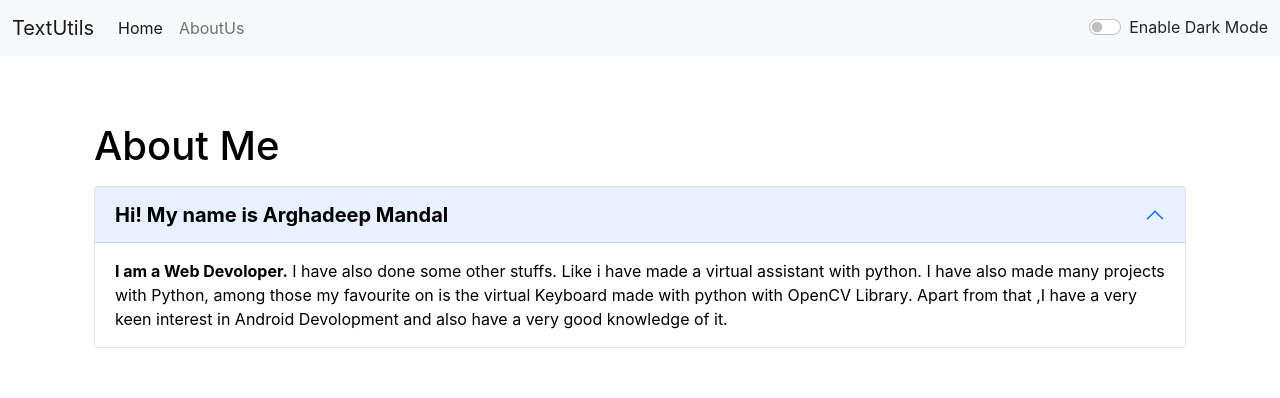
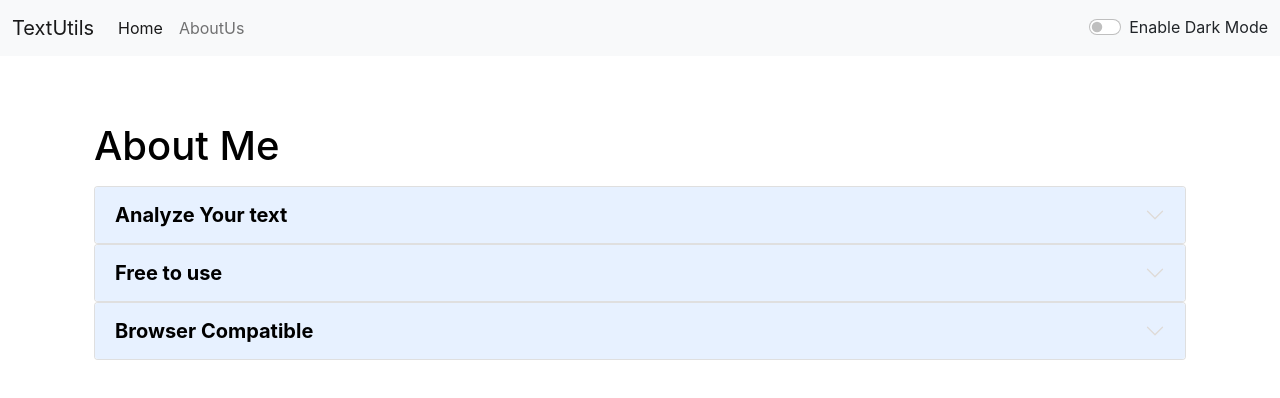
Before and after one commit to Devonox/TextUtils, a React (Create React App) app: page /About in a window 1280 px wide. Shown: the top 398 px of the page. Built offline with nearby package versions, Linux system fonts and the light colour scheme.

Commit message:
commit on 'master'

```diff
--- a/src/components/About.js
+++ b/src/components/About.js
@@ -1,39 +1,135 @@
 import React from "react";
 
 export default function About(props) {
-
   return (
     <>
       <div className="container">
-        <h1 className="my-3" style={{color: props.mode === "dark" ? "#ed9511" : "black"}}>About Me</h1>
+        <h1
+          className="my-3"
+          style={{ color: props.mode === "dark" ? "#ed9511" : "black" }}
+        >
+          About Me
+        </h1>
         <div className="accordion" id="accordionExample">
           <div className="accordion-item">
             <h2 className="accordion-header" id="headingOne">
               <button
-                className="accordion-button"
+                className="accordion-button collapsed"
                 type="button"
                 data-bs-toggle="collapse"
                 data-bs-target="#collapseOne"
                 aria-expanded="true"
                 aria-controls="collapseOne"
-                style={{color: "black", fontSize: 20,backgroundColor: props.mode === "dark" ? "rgb(245 148 148)" : "#e7f1ff"}}
+                style={{
+                  color: "black",
+                  fontSize: 20,
+                  backgroundColor:
+                    props.mode === "dark" ? "rgb(245 148 148)" : "#e7f1ff",
+                }}
               >
-                <b> Hi! My name is Arghadeep Mandal</b>
+                <b>Analyze Your text</b>
               </button>
             </h2>
             <div
               id="collapseOne"
-              className="accordion-collapse collapse show"
+              className="accordion-collapse collapse"
               aria-labelledby="headingOne"
               data-bs-parent="#accordionExample"
             >
-              <div className="accordion-body" style={{color: props.mode === "dark" ? "#ed9511" : "black", backgroundColor:props.mode==="dark"?"rgb(1 7 26)":"white"}}>
-                <strong>I am a Web Devoloper.</strong> I have also done some
-                other stuffs. Like i have made a virtual assistant with python.
-                 I have also made many projects with Python, among those my
-                favourite on is the virtual Keyboard made with python with
-                OpenCV Library. Apart from that ,I have a very keen interest in
-                Android Devolopment and also have a very good knowledge of it.
+              <div
+                className="accordion-body"
+                style={{
+                  color: props.mode === "dark" ? "#ed9511" : "black",
+                  backgroundColor:
+                    props.mode === "dark" ? "rgb(1 7 26)" : "white",
+                }}
+              >
+                Textutils gives you a way to analyze your text quickly and
+                efficiently. Be it word count, character count or
+              </div>
+            </div>
+          </div>
+        </div>
+        <div className="accordion" id="accordionExample">
+          <div className="accordion-item">
+            <h2 className="accordion-header" id="headingOne">
+              <button
+                className="accordion-button collapsed"
+                type="button"
+                data-bs-toggle="collapse"
+                data-bs-target="#collapseOne"
+                aria-expanded="true"
+                aria-controls="collapseOne"
+                style={{
+                  color: "black",
+                  fontSize: 20,
+                  backgroundColor:
+                    props.mode === "dark" ? "rgb(245 148 148)" : "#e7f1ff",
+                }}
+              >
+                <b>Free to use </b>
+              </button>
+            </h2>
+            <div
+              id="collapseOne"
+              className="accordion-collapse collapse"
+              aria-labelledby="headingOne"
+              data-bs-parent="#accordionExample"
+            >
+              <div
+                className="accordion-body"
+                style={{
+                  color: props.mode === "dark" ? "#ed9511" : "black",
+                  backgroundColor:
+                    props.mode === "dark" ? "rgb(1 7 26)" : "white",
+                }}
+              >
+                TextUtils is a free character counter tool that provides instant
+                character count & word count statistics for a given text.
+                TextUtils reports the number of words and characters. Thus it is
+                suitable for writing text with word/ character limit.
+              </div>
+            </div>
+          </div>
+        </div>
+        <div className="accordion" id="accordionExample">
+          <div className="accordion-item">
+            <h2 className="accordion-header" id="headingOne">
+              <button
+                className="accordion-button collapsed"
+                type="button"
+                data-bs-toggle="collapse"
+                data-bs-target="#collapseOne"
+                aria-expanded="true"
+                aria-controls="collapseOne"
+                style={{
+                  color: "black",
+                  fontSize: 20,
+                  backgroundColor:
+                    props.mode === "dark" ? "rgb(245 148 148)" : "#e7f1ff",
+                }}
+              >
+                <b>Browser Compatible </b>
+              </button>
+            </h2>
+            <div
+              id="collapseOne"
+              className="accordion-collapse collapse"
+              aria-labelledby="headingOne"
+              data-bs-parent="#accordionExample"
+            >
+              <div
+                className="accordion-body"
+                style={{
+                  color: props.mode === "dark" ? "#ed9511" : "black",
+                  backgroundColor:
+                    props.mode === "dark" ? "rgb(1 7 26)" : "white",
+                }}
+              >
+                This word counter software works in any web browsers such as
+                Chrome, Firefox, Internet Explorer, Safari, Opera. It suits to
+                count characters in facebook, blog, books, excel document, pdf
+                document, essays, etc.
               </div>
             </div>
           </div>
--- a/src/index.css
+++ b/src/index.css
@@ -11,3 +11,6 @@ code {
   font-family: source-code-pro, Menlo, Monaco, Consolas, 'Courier New',
     monospace;
 }
+.accordion-button::after{
+  filter: invert(1);
+}
```
